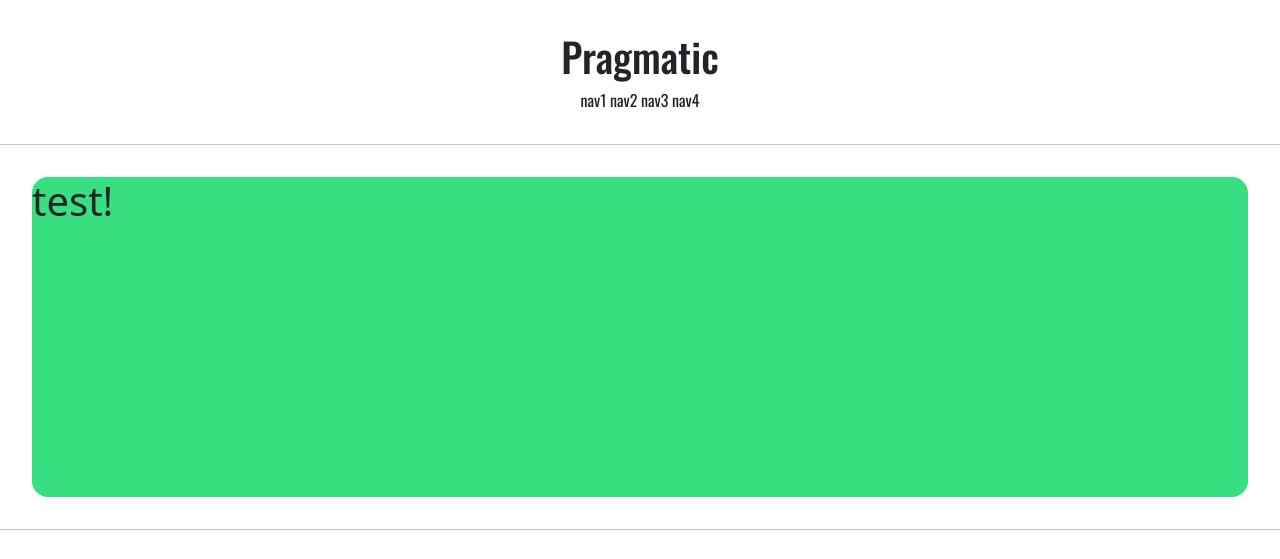
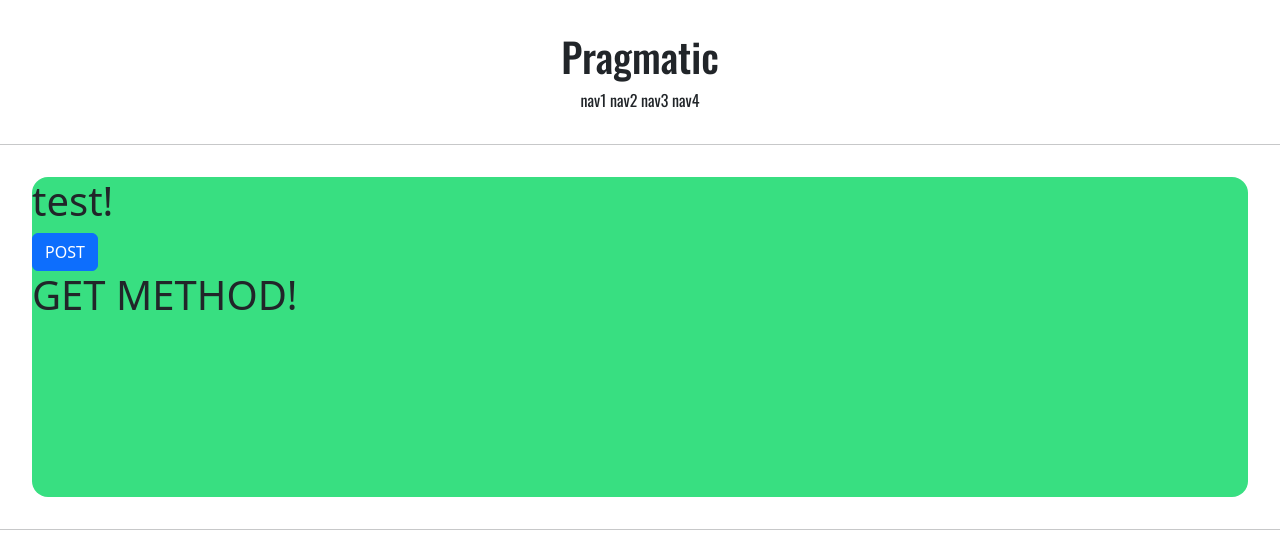
Before and after one commit to ghlim22/django_tutorial, a Django app: page /account/ in a window 1280 px wide. Shown: the top 559 px of the page. Run offline with Django 4.2, Linux system fonts and the light colour scheme.

Commit message:
lecture 16

```diff
--- a/django/project/account/templates/account/base.html
+++ b/django/project/account/templates/account/base.html
@@ -2,10 +2,17 @@
 
 {% block content %}
 
-<div style="height: 20rem; background-color: #38df81; border-radius: 1rem; margin: 2rem;">
+    <div style="height: 20rem; background-color: #38df81; border-radius: 1rem; margin: 2rem;">
+        <h1>
+            test!
+        </h1>
+        <form action="/account/base/" method="post">
+            {%  csrf_token %}
+            <input type="submit" class="btn btn-primary" value="POST">
+        </form>
     <h1>
-        test!
+        {{ text }}
     </h1>
-</div>
+    </div>
 
 {% endblock %}
--- a/django/project/account/urls.py
+++ b/django/project/account/urls.py
@@ -3,4 +3,5 @@ from . import views
 
 urlpatterns = [
     path("", views.index),
+    path("base/", views.index)
 ]
--- a/django/project/account/views.py
+++ b/django/project/account/views.py
@@ -2,5 +2,8 @@ from django.shortcuts import render
 from django.http import HttpResponse
 from django.http import HttpRequest
 
+
 def index(request: HttpRequest) -> HttpResponse:
-    return render(request, "account/base.html")
+    if request.method == 'POST':
+        return render(request, "account/base.html", context={'text': 'POST METHOD!'})
+    return render(request, "account/base.html", context={'text': 'GET METHOD!'})
```
Also changed, not shown: django/project/templates/base.html (indentation only).
